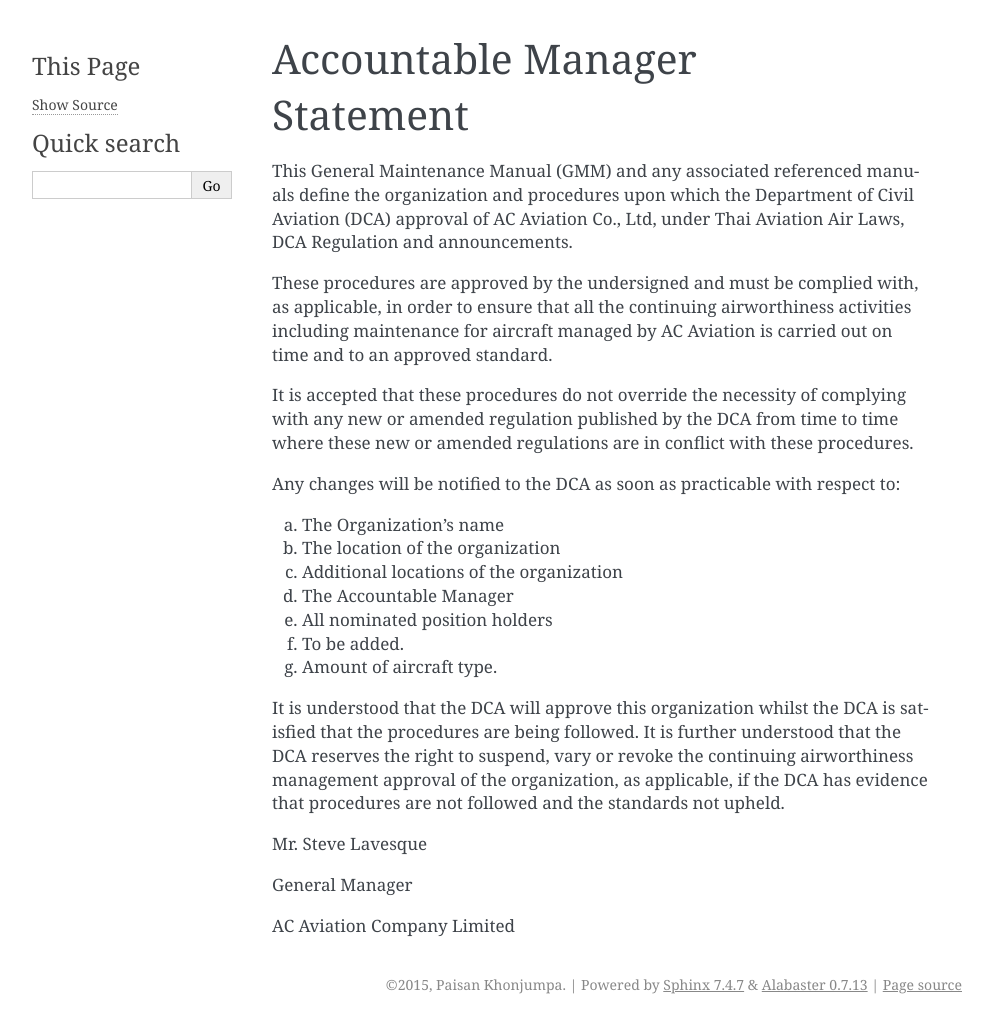
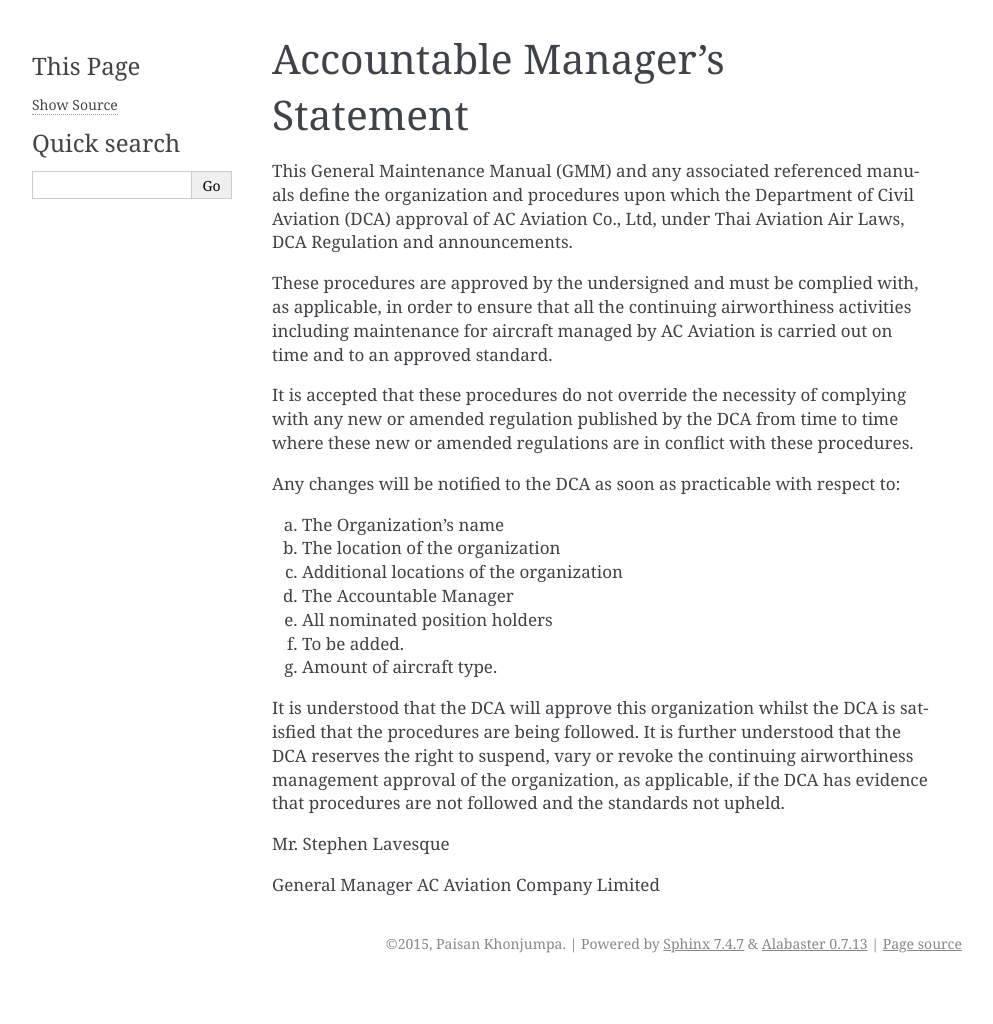
Before and after one commit to pkhonjum/aca, a Sphinx documentation site: the page built from docs/source/GMM/Accountable_Manager_Statement.rst, in a window 1280 px wide. Shown: the whole page, without its empty margins (148-1141 px from the left). Built offline with Sphinx 7.4.7, drawn with Linux system fonts in a browser that asks for light colours; after the commit the page ends 983 px from its top, so only the background shows below that.

Commit message:
Restart: uploading a new set.

```diff
--- a/docs/source/GMM/Accountable_Manager_Statement.rst
+++ b/docs/source/GMM/Accountable_Manager_Statement.rst
@@ -1,4 +1,4 @@
-Accountable Manager Statement
+Accountable Manager's Statement
 -----------------------------
 
 This General Maintenance Manual (GMM) and any associated referenced manuals define the organization and procedures upon which the Department of Civil Aviation (DCA) approval of AC Aviation Co., Ltd, under Thai Aviation Air Laws, DCA Regulation and announcements.
@@ -20,8 +20,7 @@
 It is understood that the DCA will approve this organization whilst the DCA is satisfied that the procedures are being followed. It is further understood that the DCA reserves the right to suspend, vary or revoke the continuing airworthiness management approval of the organization, as applicable, if the DCA has evidence that procedures are not followed and the standards not upheld.
 
 
-Mr. Steve Lavesque
+Mr. Stephen Lavesque
 
 General Manager
-
 AC Aviation Company Limited
--- a/docs/source/GMM/Management_Personnel.rst
+++ b/docs/source/GMM/Management_Personnel.rst
@@ -14,7 +14,7 @@
 
 d) Ensure that the Company’s aircraft operation is safe and legally compliant and is in conformance to the regulatory framework governed by the Air Operator Certificate issued by the Thailand Department of Civil Aviation.
 
-   e) To be added.
+e) To be added.
 
 f) Ensure the implementation of effective Flight Safety programs which are periodically evaluated in terms of its effectively and adequacy.
 g) Provide vision for growth and business strategy in the field of aviation industry.
```
Also changed, not shown: other parts of docs/source/GMM/Management_Personnel.rst (+1 -1 lines).
